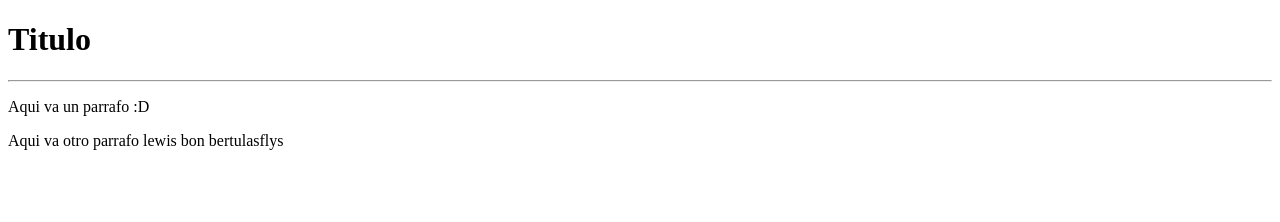
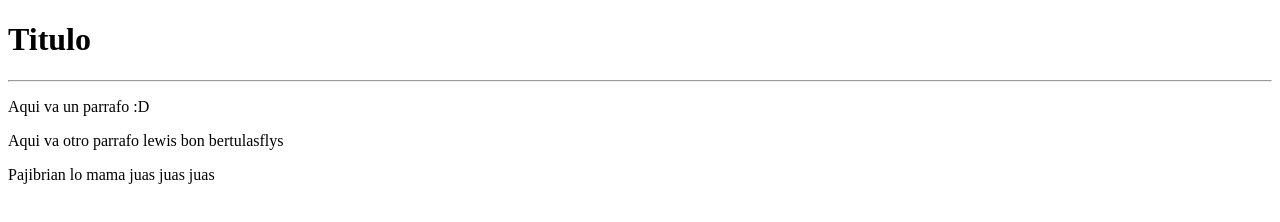
Before and after one commit to Okootsu/Web, a plain HTML site: page index.html in a window 1280 px wide. Drawn offline with Linux system fonts and the light colour scheme.

Commit message:
Update index.html

```diff
--- a/index.html
+++ b/index.html
@@ -10,6 +10,7 @@
 	<hr>
 	<p>Aqui va un parrafo :D</p>
 	<p>Aqui va otro parrafo lewis bon bertulasflys</p>
+	<p>Pajibrian lo mama juas juas juas</p>
 
 </body>
 </html>
```
